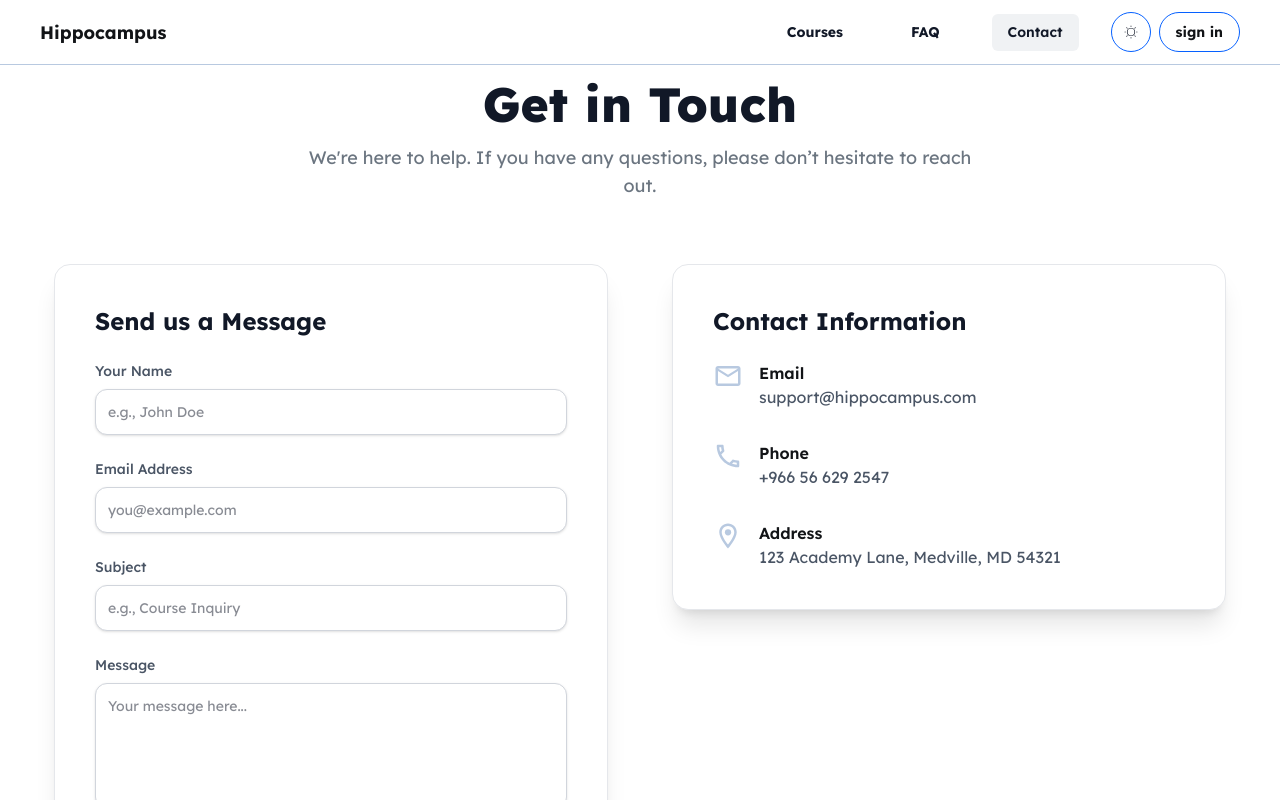
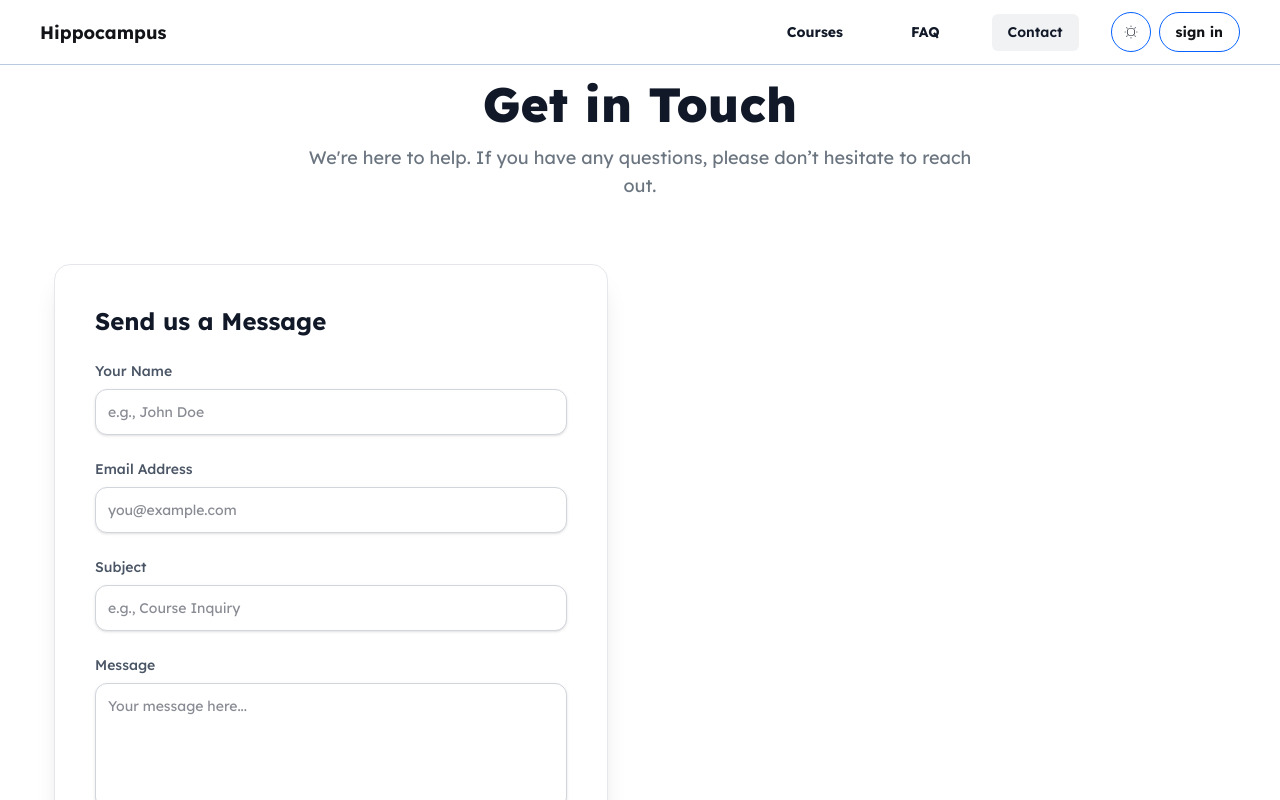
Before and after one commit to belalnady803-ux/hippocapus-front, a React (Vite) app: page /contact in a window 1280 px wide. Shown: the top 800 px of the page. Built offline with nearby package versions, Linux system fonts and the light colour scheme; no server answers; a web font is replaced by a local one.

Commit message:
remove st from the contact page

```diff
--- a/src/pages/Contact.jsx
+++ b/src/pages/Contact.jsx
@@ -167,7 +167,7 @@ const Contact = () => {
         </div>
 
         {/* Column 2: Contact Info */}
-        <div className="bg-white dark:bg-[#1C1F24] p-8 md:p-10 rounded-2xl shadow-xl border border-gray-200 dark:border-gray-700">
+        {/* <div className="bg-white dark:bg-[#1C1F24] p-8 md:p-10 rounded-2xl shadow-xl border border-gray-200 dark:border-gray-700">
           <h2 className="text-2xl font-bold dark:text-p4 mb-6">Contact Information</h2>
           <div className="flex flex-col gap-8 text-gray-600 dark:text-[#94ABC7]">
             <div className="flex items-start gap-4">
@@ -198,7 +198,7 @@ const Contact = () => {
               </div>
             </div>
           </div>
-        </div>
+        </div> */}
       </div>
     </main>
   );
--- a/src/pages/VideoPlayerPage.jsx
+++ b/src/pages/VideoPlayerPage.jsx
@@ -71,7 +71,6 @@ export default function VideoPlayerPage() {
         setLoading(true);
         const res = await axios.get(`${API_URL}/user/courses/${id}/modules/${moduleId}/video/${videoId}`);
         const video = res.data;
-        console.log(video);
         setVideo(video);
         if (video.quiz) {
             try {
```
